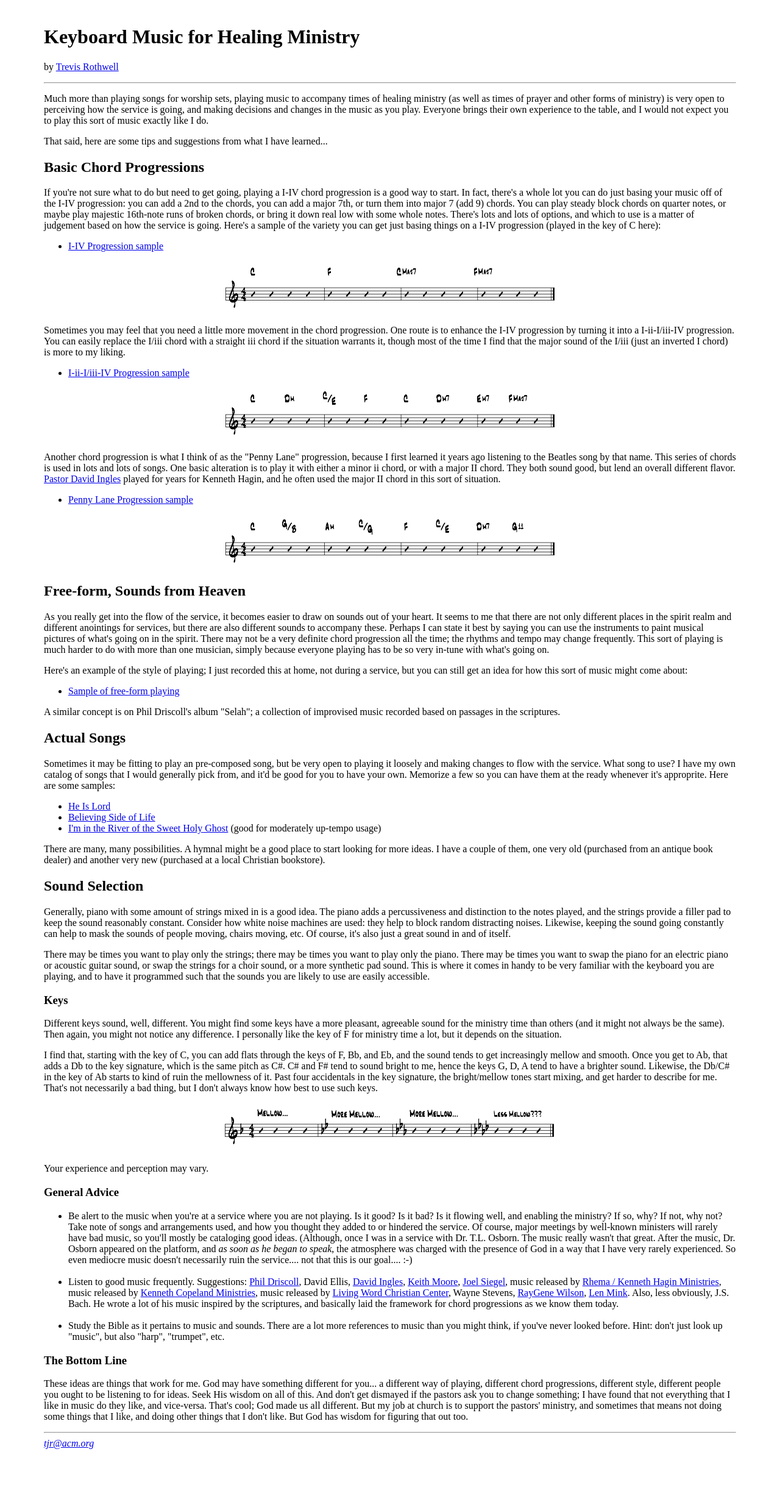
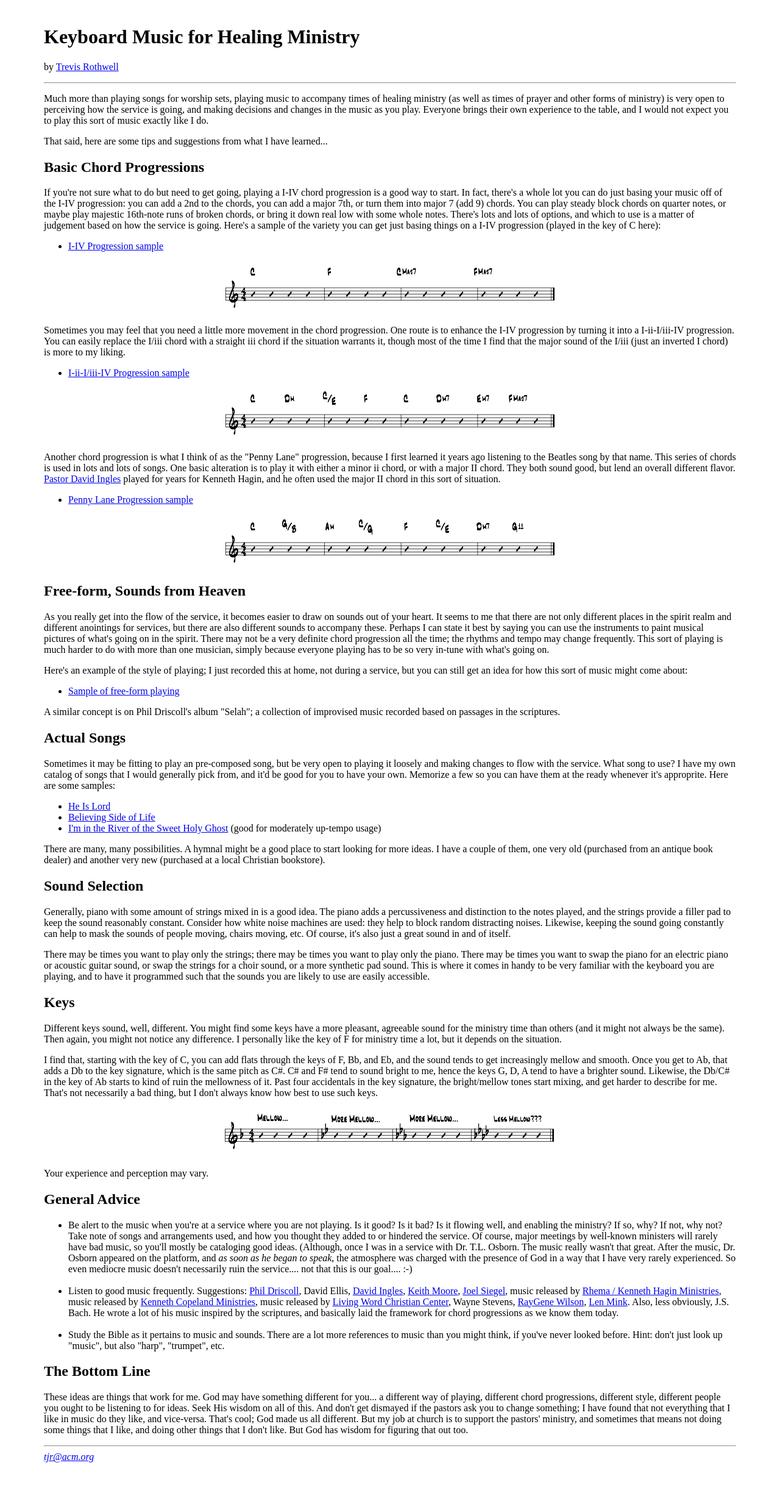
Before and after one commit to tjr/tjr.github.com, a Jekyll site: the page music/keyboard-music-for-healing-ministry.html, which Jekyll copies as it is, in a window 1280 px wide. Shown: the whole page at 61% size. Built offline with Jekyll 4.4.1, drawn with Linux system fonts in a browser that asks for light colours; before the commit the page ends 2436 px from its top, so only the background shows below that.

```diff
--- a/music/keyboard-music-for-healing-ministry.html
+++ b/music/keyboard-music-for-healing-ministry.html
@@ -89,7 +89,7 @@ Generally, piano with some amount of strings mixed in is a good idea.  The piano
 <p>
 There may be times you want to play only the strings; there may be times you want to play only the piano. There may be times you want to swap the piano for an electric piano or acoustic guitar sound, or swap the strings for a choir sound, or a more synthetic pad sound. This is where it comes in handy to be very familiar with the keyboard you are playing, and to have it programmed such that the sounds you are likely to use are easily accessible.
 
-<h3>Keys</h3>
+<h2>Keys</h2>
 
 <p>
 Different keys sound, well, different. You might find some keys have a more pleasant, agreeable sound for the ministry time than others (and it might not always be the same). Then again, you might not notice any difference.  I personally like the key of F for ministry time a lot, but it depends on the situation.
@@ -104,7 +104,7 @@ I find that, starting with the key of C, you can add flats through the keys of F
 <p>
 Your experience and perception may vary.
 
-<h3>General Advice</h3>
+<h2>General Advice</h2>
 
 <ul>
 <li>Be alert to the music when you're at a service where you are not playing. Is it good? Is it bad? Is it flowing well, and enabling the ministry? If so, why? If not, why not? Take note of songs and arrangements used, and how you thought they added to or hindered the service.  Of course, major meetings by well-known ministers will rarely have bad music, so you'll mostly be cataloging good ideas. (Although, once I was in a service with Dr. T.L. Osborn. The music really wasn't that great. After the music, Dr. Osborn appeared on the platform, and <i>as soon as he began to speak</i>, the atmosphere was charged with the presence of God in a way that I have very rarely experienced. So even mediocre music doesn't necessarily ruin the service....  not that this is our goal....  :-)</li>
@@ -118,7 +118,7 @@ Your experience and perception may vary.
 <li>Study the Bible as it pertains to music and sounds. There are a lot more references to music than you might think, if you've never looked before. Hint: don't just look up "music", but also "harp", "trumpet", etc.</li>
 </ul>
 
-<h3>The Bottom Line</h3>
+<h2>The Bottom Line</h2>
 
 <p>
 These ideas are things that work for me. God may have something different for you... a different way of playing, different chord progressions, different style, different people you ought to be listening to for ideas. Seek His wisdom on all of this.  And don't get dismayed if the pastors ask you to change something; I have found that not everything that I like in music do they like, and vice-versa. That's cool; God made us all different. But my job at church is to support the pastors' ministry, and sometimes that means not doing some things that I like, and doing other things that I don't like. But God has wisdom for figuring that out too.
```
